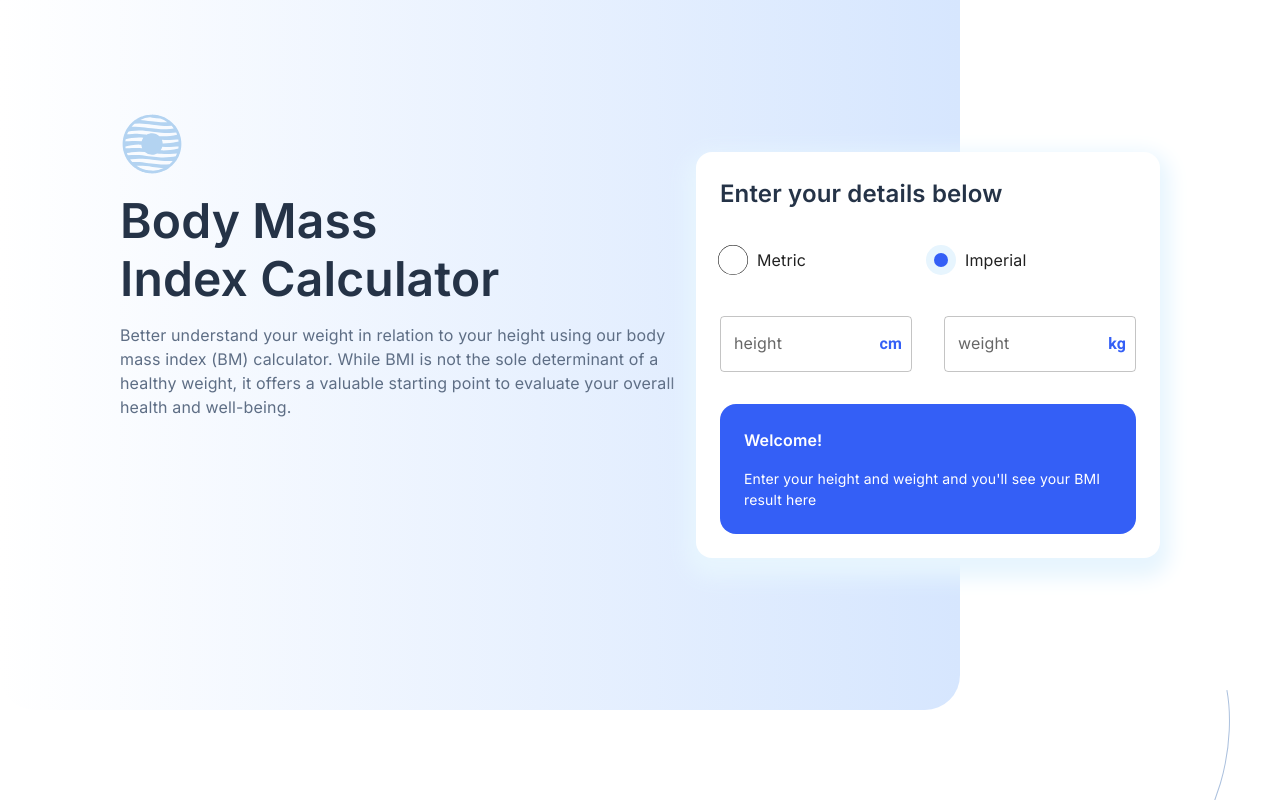
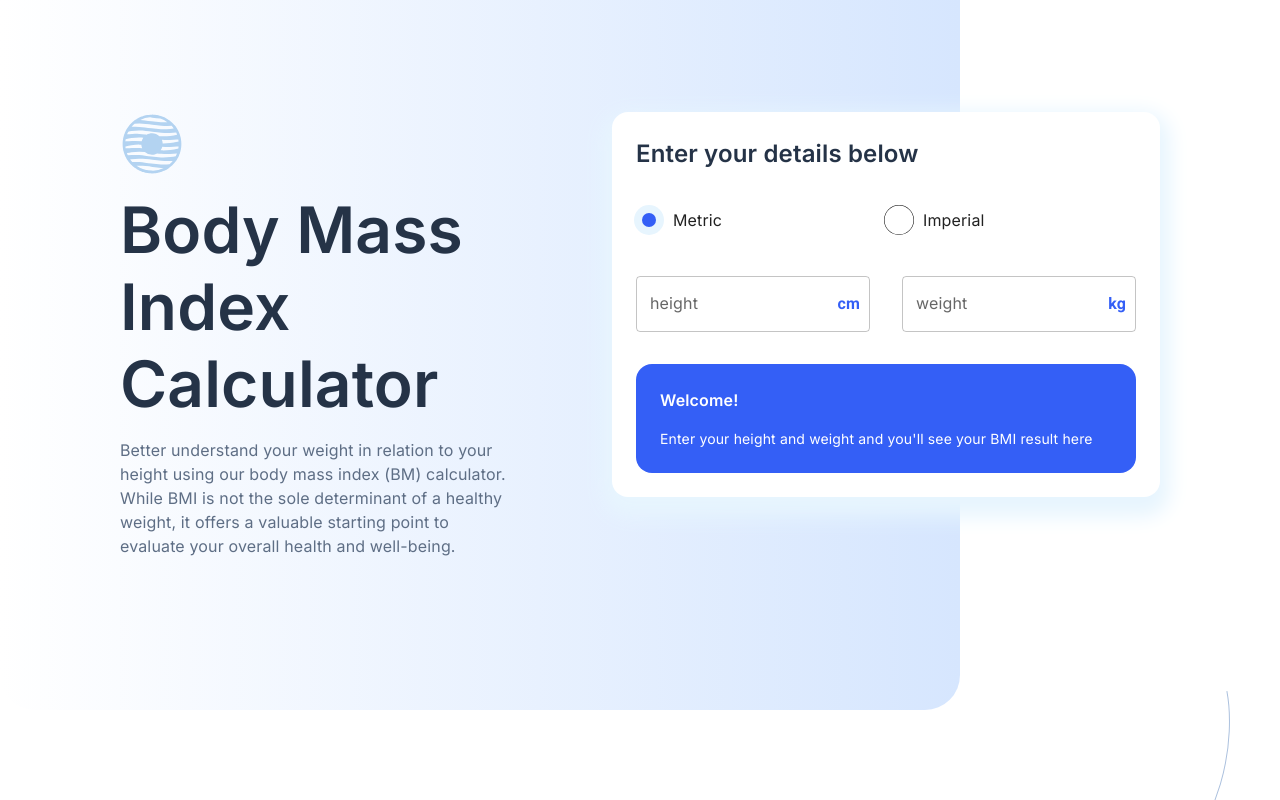
Before and after one commit to MathiasHun1/FEM-bmi_calculator, a React (Vite) app: page / in a window 1280 px wide. Shown: the top 800 px of the page. Built offline with nearby package versions, Linux system fonts and the light colour scheme.

Commit message:
everything done except impoerial-form feature

```diff
--- a/src/App.tsx
+++ b/src/App.tsx
@@ -39,7 +39,11 @@ function App() {
           },
         }}
       >
-        <Stack direction={{ md: 'row' }} sx={{ py: { md: 11 } }}>
+        <Stack
+          direction={{ md: 'row' }}
+          sx={{ py: { md: 11 } }}
+          spacing={{ md: 8, lg: 12 }}
+        >
           <Stack
             spacing={2}
             sx={{
@@ -62,7 +66,7 @@ function App() {
             >
               Body Mass Index Calculator
             </Typography>
-            <Typography className="text-6-reg text-light" sx={{}}>
+            <Typography className="text-6-reg text-light">
               Better understand your weight in relation to your height using our
               body mass index (BM) calculator. While BMI is not the sole
               determinant of a healthy weight, it offers a valuable starting
--- a/src/components/Form.tsx
+++ b/src/components/Form.tsx
@@ -8,6 +8,7 @@ import TextField from '@mui/material/TextField';
 import Stack from '@mui/material/Stack';
 import React, { useEffect, useState, type JSX } from 'react';
 import Grid from '@mui/material/Grid';
+import Box from '@mui/material/Box';
 
 type ResultData = {
   title: string;
@@ -16,6 +17,7 @@ type ResultData = {
 };
 
 const Form = () => {
+  const [calcMode, setCalcMode] = useState('metric');
   const [height, setHeight] = useState<string>('');
   const [weight, setWeight] = useState<string>('');
   const [resultCardData, setResultCardData] = useState<ResultData>({
@@ -155,7 +157,7 @@ const Form = () => {
   };
 
   return (
-    <form>
+    <Box component="form" sx={{ width: { md: '400px', lg: '500px' } }}>
       <FormLabel sx={{ display: 'block', mb: 3 }}>
         <Typography className="text-4-sb text-dark">
           Enter your details below
@@ -170,7 +172,8 @@ const Form = () => {
               row
               aria-label=""
               name=""
-              defaultValue="imperial"
+              value={calcMode}
+              onChange={(e) => setCalcMode(e.target.value)}
               sx={{ width: '100%' }}
             >
               <Grid container sx={{ width: '100%' }}>
@@ -183,7 +186,7 @@ const Form = () => {
                 </Grid>
                 <Grid size={6}>
                   <FormControlLabel
-                    value="imperial"
+                    value="Imperial"
                     control={<BpRadio />}
                     label="Imperial"
                   />
@@ -196,6 +199,8 @@ const Form = () => {
         {/*----------- TEXT FIELDS ---------*/}
         <Grid size={12}>
           <Grid container spacing={4}>
+            {calcMode === 'metric' && (
+              <>
                 <Grid size={{ xs: 12, sm: 6 }}>
                   <TextField
                     id="height"
@@ -238,6 +243,14 @@ const Form = () => {
                     }}
                   />
                 </Grid>
+              </>
+            )}
+
+            {calcMode === 'Imperial' && (
+              <Typography color="red">
+                This feature isn't implemented yet
+              </Typography>
+            )}
           </Grid>
         </Grid>
 
@@ -269,7 +282,7 @@ const Form = () => {
           </Stack>
         </Grid>
       </Grid>
-    </form>
+    </Box>
   );
 };
 
--- a/src/index.css
+++ b/src/index.css
@@ -71,6 +71,10 @@ body,
   .MuiTypography-root.text-3-sb {
     font-size: calc(48rem / 16);
   }
+
+  .MuiTypography-root.text-2-sb {
+    font-size: calc(64rem / 16);
+  }
 }
 
 /* Text-color utils */
```
Lines whose indentation alone changed are shown as unchanged.
